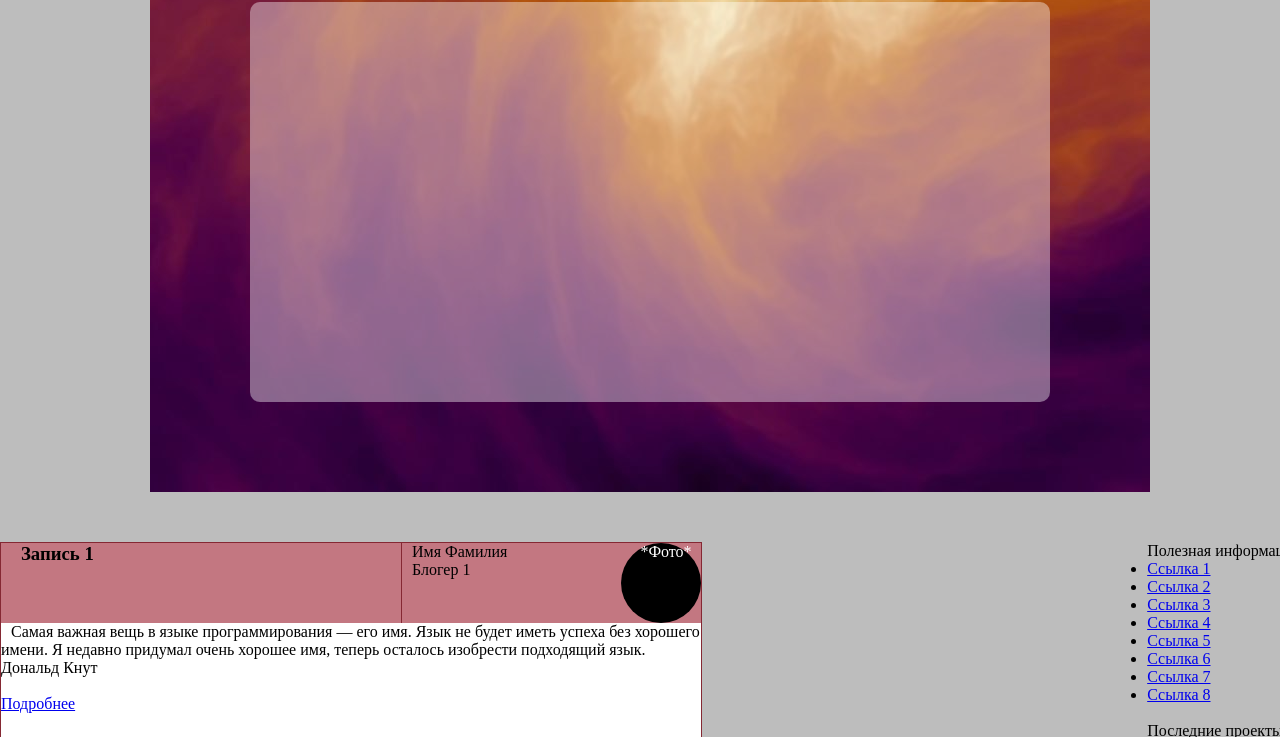
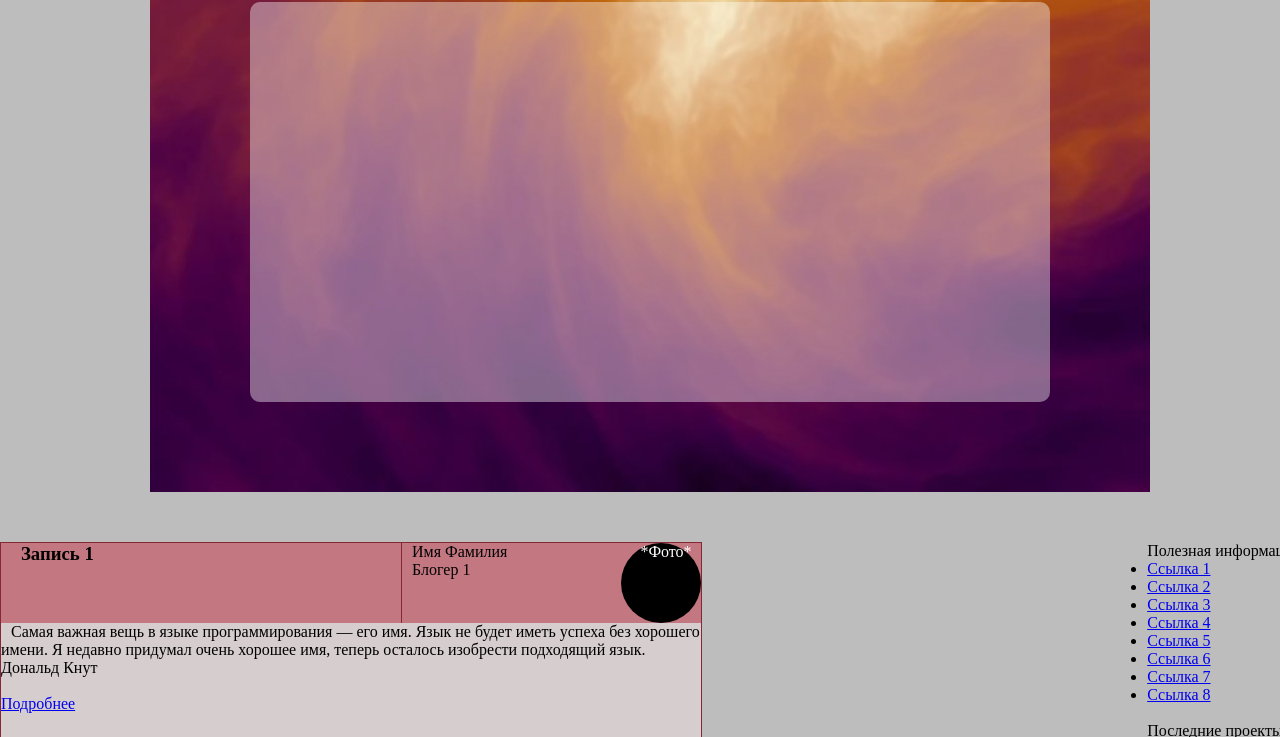
Before and after one commit to Rasohin/NewProject, a plain HTML site: page Index.html in a window 1280 px wide. Shown: the part 138-875 px from the top of the page. Drawn offline with Linux system fonts and the light colour scheme.

Commit message:
Update Style.css

```diff
--- a/Style.css
+++ b/Style.css
@@ -45,7 +45,7 @@ body {
 	border: 1px solid #852833;
 	margin-bottom: 30px;
 	text-indent: 10px;
-	background-color: #fff;
+	background-color: #D6CDCE;
 }
 .content h3 {
 	background-color: #c37781;
```
